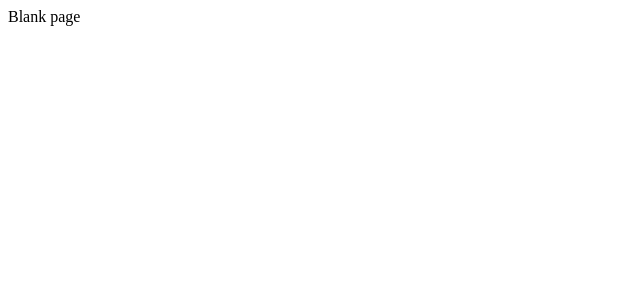
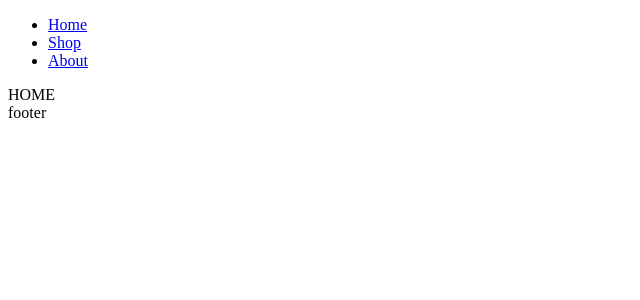
Before and after one commit to NRG55/coffee-shop, a React (Vite) app: page / in a window 1280 px wide. Shown: the top 300 px of the page, without its empty margins (0-640 px from the left). Built offline with nearby package versions, Linux system fonts and the light colour scheme.

Commit message:
Add(pages): home, shop, about and errorPage. Add(components): header and navbar. Add: router configuration.

```diff
--- /dev/null
+++ b/layout/Root.jsx
@@ -0,0 +1,16 @@
+import Header from "../src/components/Header";
+import { Outlet } from "react-router-dom";
+
+const Root = () => {
+    return (
+        <section>
+            <Header />
+            <main>
+                <Outlet />
+            </main>
+            <footer>footer</footer>
+        </section>
+    );
+};
+
+export default Root;
--- a/package.json
+++ b/package.json
@@ -11,7 +11,8 @@
   },
   "dependencies": {
     "react": "^19.1.0",
-    "react-dom": "^19.1.0"
+    "react-dom": "^19.1.0",
+    "react-router-dom": "^7.6.3"
   },
   "devDependencies": {
     "@eslint/js": "^9.29.0",
--- /dev/null
+++ b/pages/About.jsx
@@ -0,0 +1,7 @@
+const About = () => {
+    return (
+        <div>ABOUT</div>
+    );
+};
+
+export default About;
--- /dev/null
+++ b/pages/ErrorPage.jsx
@@ -0,0 +1,14 @@
+import { Link } from "react-router-dom";
+
+const ErrorPage = () => {
+    return (
+        <div>
+            <h1>Oh no, this route doesn't exist!</h1>
+            <Link to="/">
+                You can go back to the home page by clicking here, though!
+            </Link>
+        </div>
+    );
+};
+
+export default ErrorPage;
--- /dev/null
+++ b/pages/Home.jsx
@@ -0,0 +1,7 @@
+const Home = () => {
+    return (
+        <div>HOME</div>
+    );
+};
+
+export default Home;
--- /dev/null
+++ b/pages/Shop.jsx
@@ -0,0 +1,7 @@
+const Shop = () => {
+    return (
+        <div>SHOP</div>
+    )
+};
+
+export default Shop;
--- a/src/App.jsx
+++ b/src/App.jsx
@@ -1,16 +1,10 @@
-import { useState } from 'react'
-import './App.css'
+import Router from './Router';
+import './App.css';
 
 function App() {
-  const [count, setCount] = useState(0)
+  return (
+    <Router />
+  );
+};
 
-  return (
-    <>
-      <div>
-        Blank page
-      </div>
-    </>
-  )
-}
-
-export default App
+export default App;
--- /dev/null
+++ b/src/Router.jsx
@@ -0,0 +1,27 @@
+import { createBrowserRouter, RouterProvider } from "react-router-dom";
+import Root from "../layout/Root";
+import ErrorPage from "../pages/ErrorPage";
+import Home from "../pages/Home";
+import Shop from "../pages/Shop";
+import About from "../pages/About";
+
+const Router = () => {
+    const router = createBrowserRouter([
+        {
+            path:'/',
+            element: <Root />,
+            errorElement: <ErrorPage />,
+            children: [
+                { index: true, element: <Home /> },
+                { path: 'shop', element: <Shop />},
+                { path: 'about', element: <About />},
+            ]
+        }
+    ]);
+
+    return (
+        <RouterProvider router={router} />
+    );
+};
+
+export default Router;
--- /dev/null
+++ b/src/components/Header.jsx
@@ -0,0 +1,11 @@
+import Navbar from "./Navbar";
+
+const Header = () => {
+    return (
+        <header>
+            <Navbar />
+        </header>
+    );
+};
+
+export default Header;
--- /dev/null
+++ b/src/components/Navbar.jsx
@@ -0,0 +1,21 @@
+import { Link } from "react-router-dom";
+
+const Navbar = () => {
+    return (
+        <nav>
+            <ul>
+                <li>
+                    <Link to="/">Home</Link>
+                </li>
+                <li>
+                    <Link to="/shop">Shop</Link>
+                </li>
+                <li>
+                    <Link to="/about">About</Link>
+                </li>
+            </ul>
+        </nav>
+    );
+};
+
+export default Navbar;
```
Also changed, not shown: 1 other file (tests, documents, lock files or other folders).
